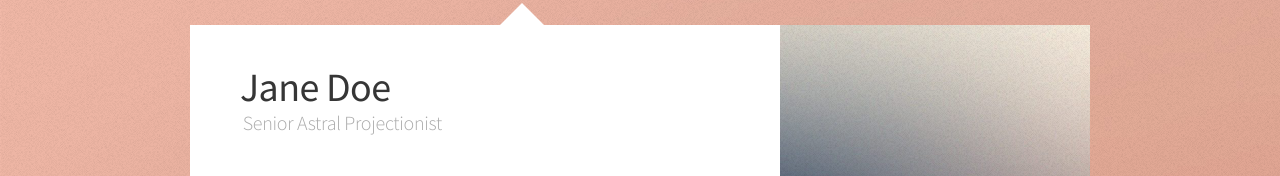
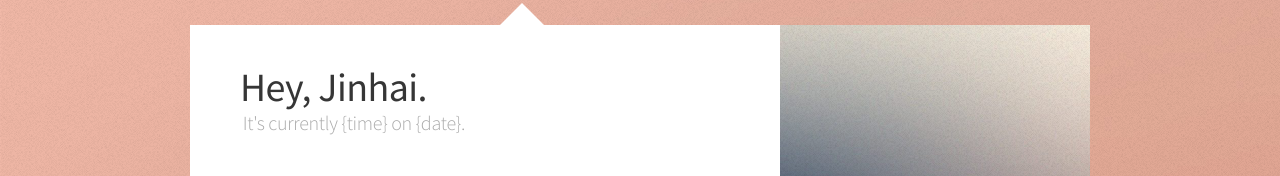
Before and after one commit to OzuYatamutsu/vega, a plain HTML site: page view/index.html in a window 1280 px wide. Shown: the part 175-351 px from the top of the page. Drawn offline with Linux system fonts and the light colour scheme.

Commit message:
View changes

```diff
--- a/view/index.html
+++ b/view/index.html
@@ -33,8 +33,8 @@
 						<!-- Me -->
 							<article id="me" class="panel">
 								<header>
-									<h1>Jane Doe</h1>
-									<p>Senior Astral Projectionist</p>
+									<h1>Hey, Jinhai.</h1>
+									<p>It's currently {time} on {date}.</p>
 								</header>
 								<a href="#work" class="jumplink pic">
 									<span class="arrow icon fa-chevron-right"><span>See my work</span></span>
```
